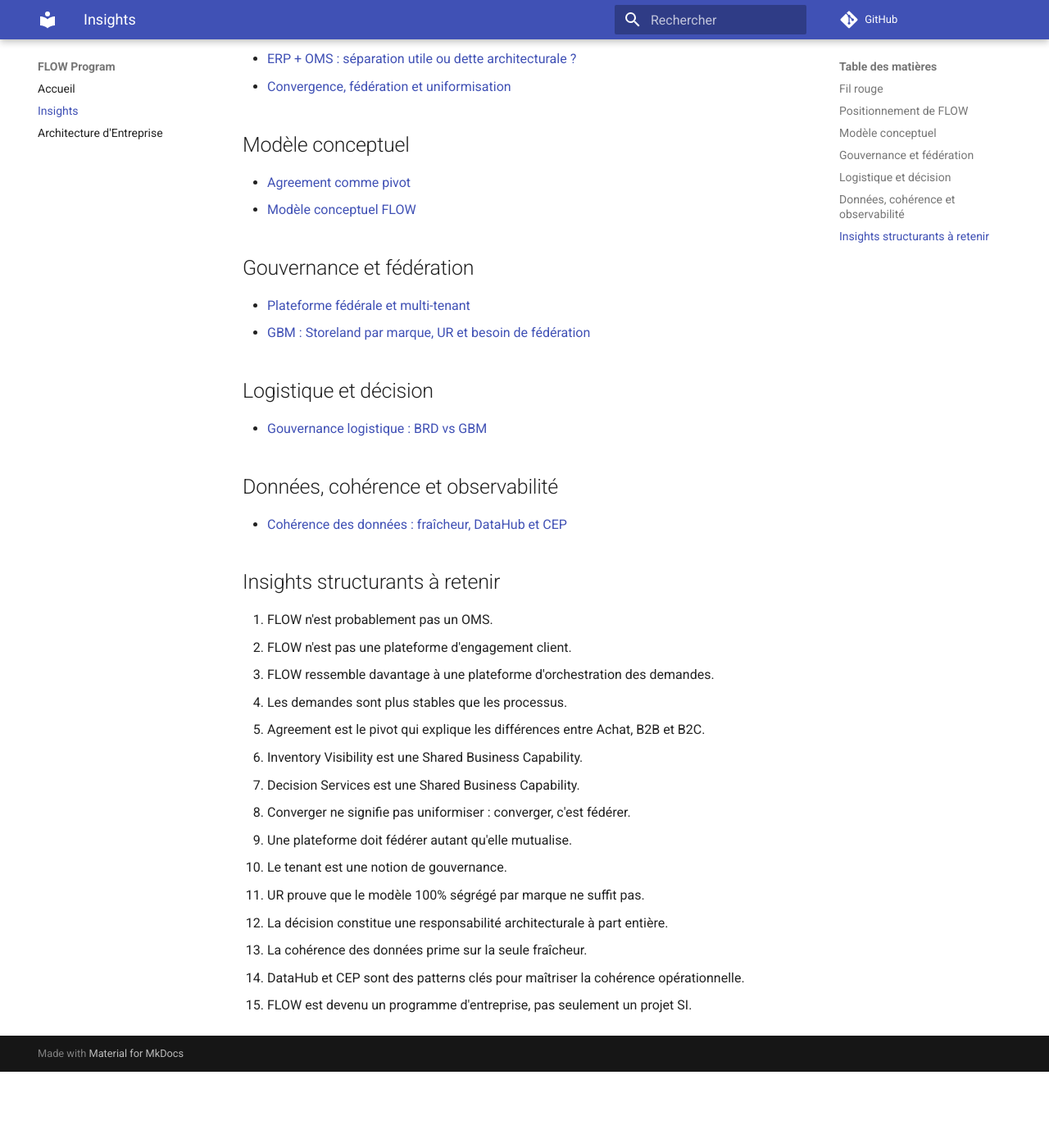
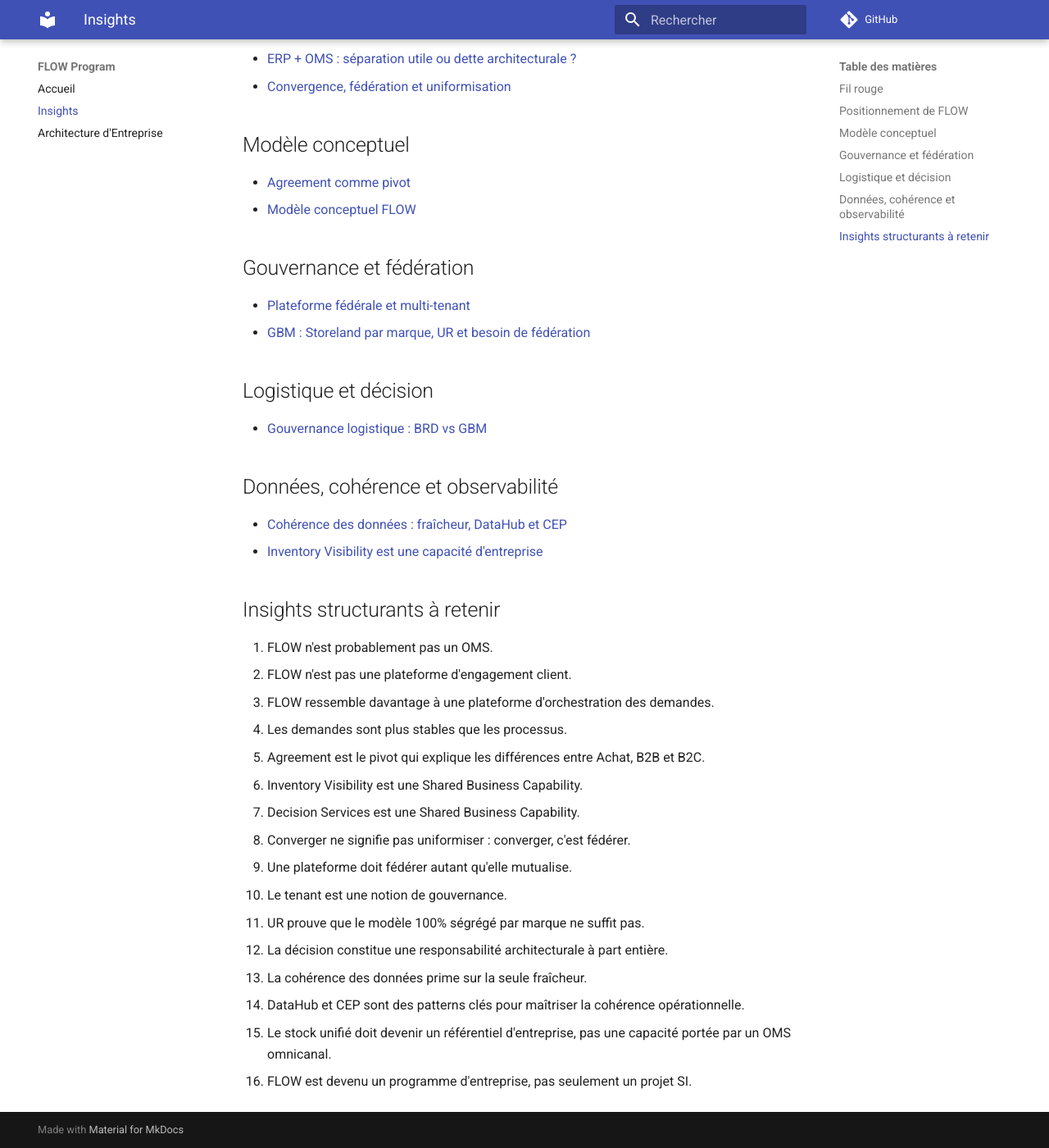
Before and after one commit to laurent-sintes/FLOW-Program, an MkDocs documentation site: the page built from docs/insights/index.md, in a window 1280 px wide and 1400 px high, scrolled down 547 px. Shown: the whole window at 82% size. Built offline with MkDocs 1.6.1 and Material for MkDocs 9.7.7, drawn with Linux system fonts in a browser that asks for light colours; comment, search, counter and statistics services are not loaded; before the commit the page ends 1854 px from its top, so only the background shows below that.

Commit message:
Reference inventory visibility insight

```diff
--- a/docs/insights/index.md
+++ b/docs/insights/index.md
@@ -33,6 +33,7 @@
 ## Données, cohérence et observabilité
 
 - [Cohérence des données : fraîcheur, DataHub et CEP](coherence-donnees-fraicheur-datahub-cep.md)
+- [Inventory Visibility est une capacité d'entreprise](inventory-visibility-capacite-d-entreprise.md)
 
 ## Insights structurants à retenir
 
@@ -50,4 +51,5 @@
 12. La décision constitue une responsabilité architecturale à part entière.
 13. La cohérence des données prime sur la seule fraîcheur.
 14. DataHub et CEP sont des patterns clés pour maîtriser la cohérence opérationnelle.
-15. FLOW est devenu un programme d'entreprise, pas seulement un projet SI.
+15. Le stock unifié doit devenir un référentiel d'entreprise, pas une capacité portée par un OMS omnicanal.
+16. FLOW est devenu un programme d'entreprise, pas seulement un projet SI.
```
